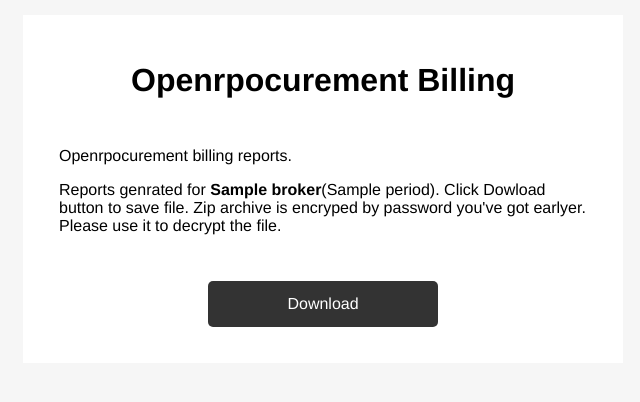
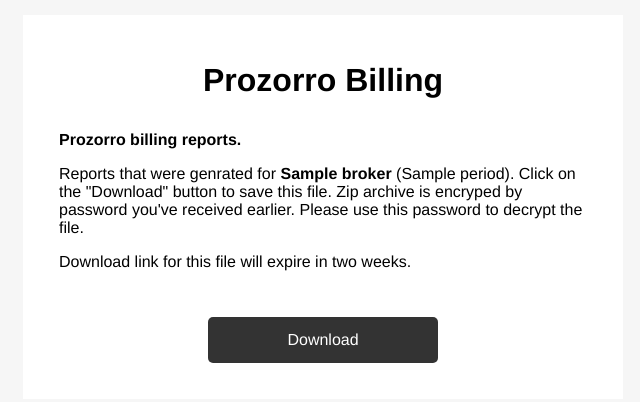
Before and after one commit to yshalenyk/reports, a Python web app: template reports/templates/email.html in a window 1280 px wide. Shown: the top 402 px of the page, without its empty margins (317-957 px from the left). Run offline with Jinja, Linux system fonts and the light colour scheme; the template is opened without the code that fills it: most values are stand-ins (such as "Sample title", 1, 10 or a date in 2020).

Commit message:
Adjust email message

```diff
--- a/reports/templates/email.html
+++ b/reports/templates/email.html
@@ -1,7 +1,7 @@
 <!doctype html>
 <html>
     <head>
-        <title>Openrpocurement Billing</title>
+        <title>Prozorro Billing</title>
         <meta name="viewport" content="width=device-width">
         <meta http-equiv="Content-Type" content="text/html; charset=UTF-8">
         <style type="text/css">
@@ -57,17 +57,19 @@
     <body style="font-family: &quot;Helvetica Neue&quot;, &quot;Helvetica&quot;, Helvetica, Arial, sans-serif;background: #f6f6f6;">
         <div class="container" style="width: 548px;margin: 15px auto;padding: 25px;background: #FFF;display: block;vertical-align: top;border: 1px solid #000;border-color: transparent;">
             <div class="header" style="font-size: 16px;margin: 20px;text-align: center;">
-                <h1>Openrpocurement Billing</h1>
+                <h1>Prozorro Billing</h1>
             </div>
             <div class="content" style="text-align: left;margin: 20px auto;padding: 10px;">
-                <p>Openrpocurement billing reports.</p>
-                <p>Reports genrated for <strong>{{broker}}</strong>({{period}}). Click Dowload button to save file. Zip archive is encryped by password you've got earlyer. Please use it to decrypt the file.</p>
-                <p></p>
+                <h4 style="margin: 0 auto;">Prozorro billing reports.</h4>
+                <p>Reports that were genrated for <strong>{{broker}}</strong> ({{period}}). Click on the "Download" button to save this file. Zip archive is encryped by password you've received earlier. Please use this password to decrypt the file.</p>
+                <p>Download link for this file will expire in two weeks.</p>
             </div>
             <div class="bottom" style="margin: 10px 30px;">
+                <a href="{{link}}" style="text-decoration: none;color: #fff;">
                 <div class="button" style="color: #fff;text-decoration: none;max-width: 220px;height: 36px;line-height: 36px;margin: 5px auto;background-color: #333;border-radius: 5px;padding: 5px;text-align: center;cursor: pointer;">
-                    <a href="{{link}}" style="text-decoration: none;color: #fff;">Download</a>
+                    Download
                 </div>
+                </a>
             </div>
         </div>
     </body>
--- a/templates/message.txt
+++ /dev/null
@@ -1,5 +0,0 @@
-<h1>Openprocurement Billing</h1>
-
-<p>The url for downloading reports to BROKER for START--END:</p>
-<a href="URL">Click here</a>
-Url will expire in EXPIRE
```
